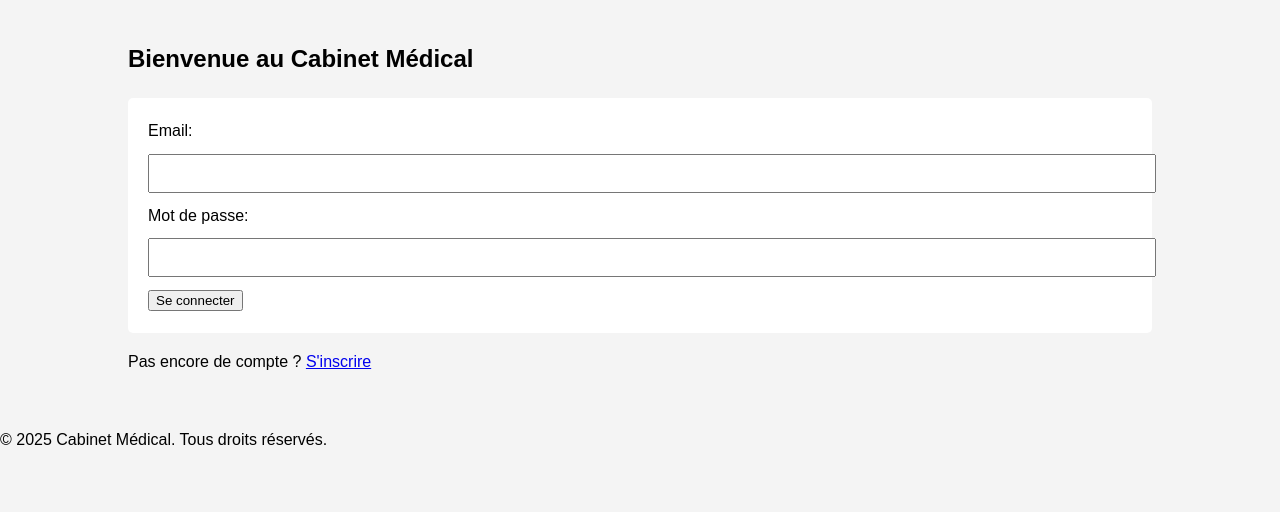
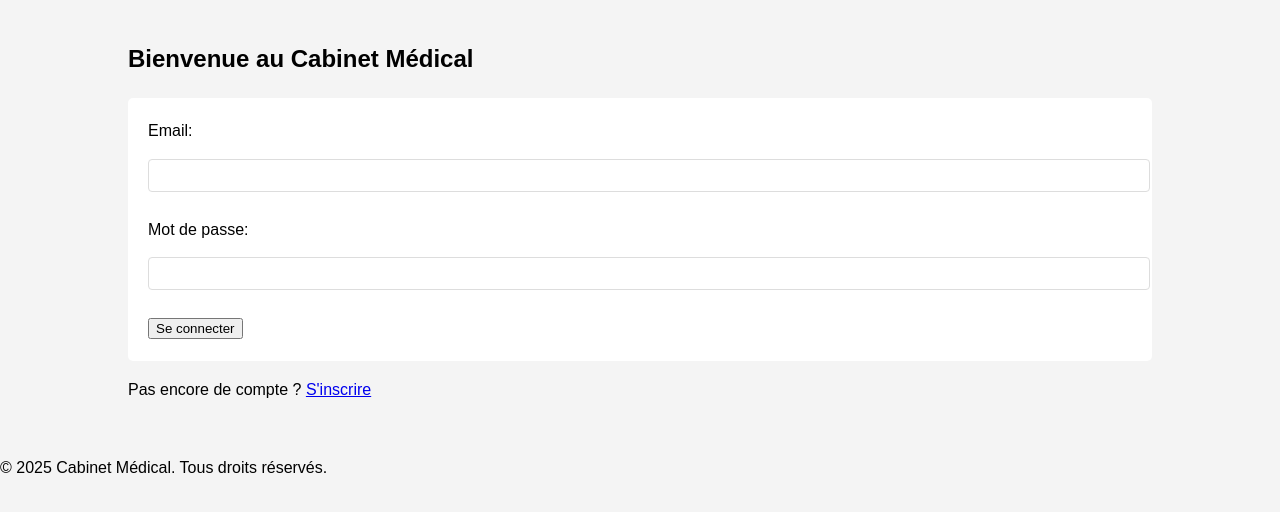
Before and after one commit to OumaymaBrd/Syst-me-de-Gestion-de-Cabinet-M-dical, a PHP site: page / in a window 1280 px wide. Shown: the part 103-615 px from the top of the page. Run offline with PHP 8.4, Linux system fonts and the light colour scheme; data that the repository does not hold is empty; some libraries are stand-ins or nearby versions.

Commit message:
Modifier  style.css

```diff
--- a/public/css/style.css
+++ b/public/css/style.css
@@ -107,3 +107,25 @@ th {
     background-color: #35424a;
     color: white;
 }
+
+.form-group {
+    margin-bottom: 15px;
+}
+
+.form-group label {
+    display: block;
+    margin-bottom: 5px;
+}
+
+.form-group input,
+.form-group select {
+    width: 100%;
+    padding: 8px;
+    border: 1px solid #ddd;
+    border-radius: 4px;
+}
+
+.error {
+    color: red;
+    margin-bottom: 15px;
+}
```
